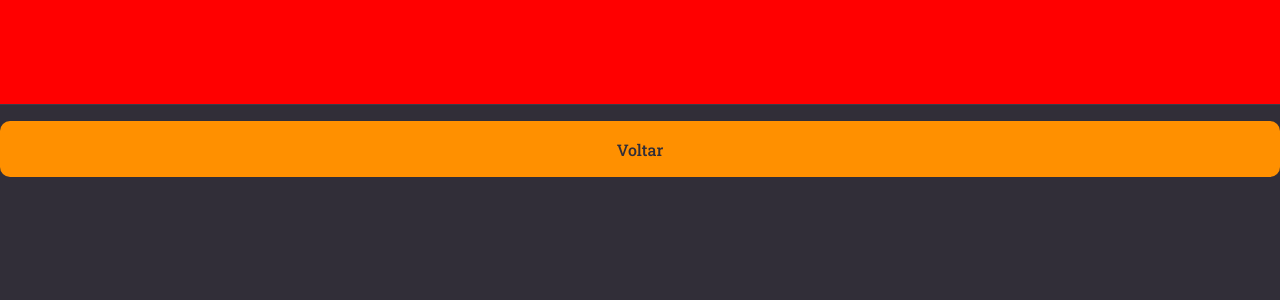
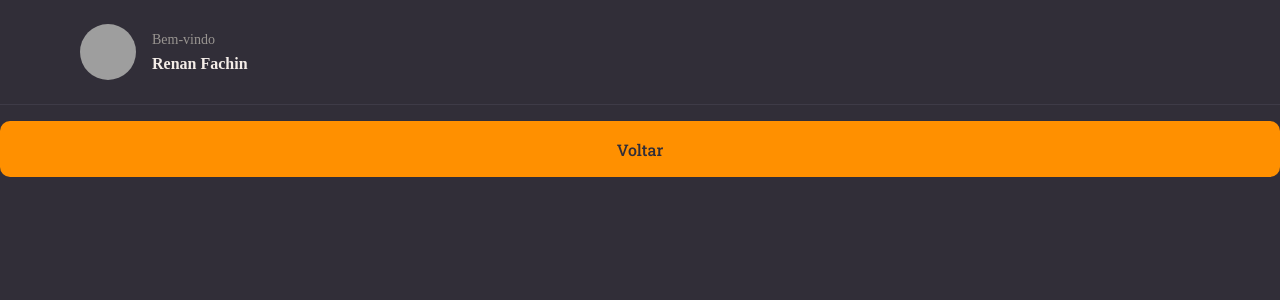
Before and after one commit to RenanFachin/RS_RocketNotesFront, a React (Vite) app: page / in a window 1280 px wide. Shown: the top 300 px of the page. Built offline with nearby package versions, Linux system fonts and the light colour scheme; grey boxes are pictures that could not be loaded.

Commit message:
Adicionado uma função PROFILE dentro do componente HEADER para definição de alguns elementos. Elementos estilizados: div, img, span e strong

```diff
--- a/src/components/Header/index.jsx
+++ b/src/components/Header/index.jsx
@@ -1,11 +1,20 @@
 // criando a estrutura para receber o styles.js
 
-import { Container } from './styles'; // Fazendo o import do styles.js que tbm está dentro da pasta HEADER
+import { Container, Profile } from './styles'; // Fazendo o import do styles.js que tbm está dentro da pasta HEADER
 
 export function Header(){
     return(
         <Container>
 
+            <Profile>
+                <img src="https://github.com/RenanFachin.png" alt="Foto do usuário" />
+
+                <div>
+                    <span>Bem-vindo</span>
+                    <strong>Renan Fachin</strong>
+                </div>
+            </Profile>
+
         </Container>
     )
 }
--- a/src/components/Header/styles.js
+++ b/src/components/Header/styles.js
@@ -16,6 +16,36 @@
     justify-content: space-between;
 
     padding: 0 80px;
+`;
 
-    background: red;
+export const Profile = styled.div`
+    display: flex;
+    align-items: center;
+
+    //  o simbolo de > é para garantir que somente a img que está dentro da profile será estilizada
+    > img {
+        width: 56px;
+        height: 56px;
+        border-radius: 50%; // deixando a imagem redonda
+    }
+
+    //  o simbolo de > é para garantir que somente a div que está dentro da profile será estilizada
+    > div {
+        display: flex;
+        flex-direction: column;
+        margin-left: 16px;
+        line-height: 24px;
+
+        // modificando a span dentro da div que está dentro de profile, não precisa de > pois ele já está em um bom nível de especificidade
+        span {
+            font-size: 14px;
+            color: ${({theme}) => theme.COLORS.GRAY_100}
+        }
+
+        strong {
+            font-size: 16px;
+            color: ${({theme}) => theme.COLORS.WHITE}
+        }
+    }
+
 `;
```
